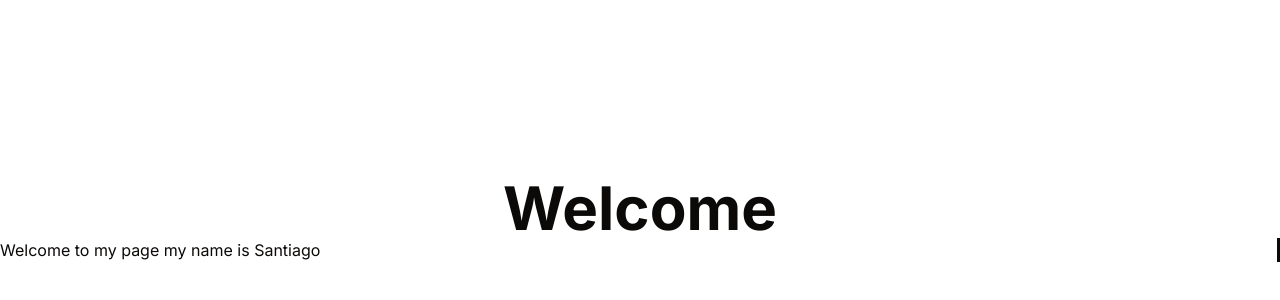
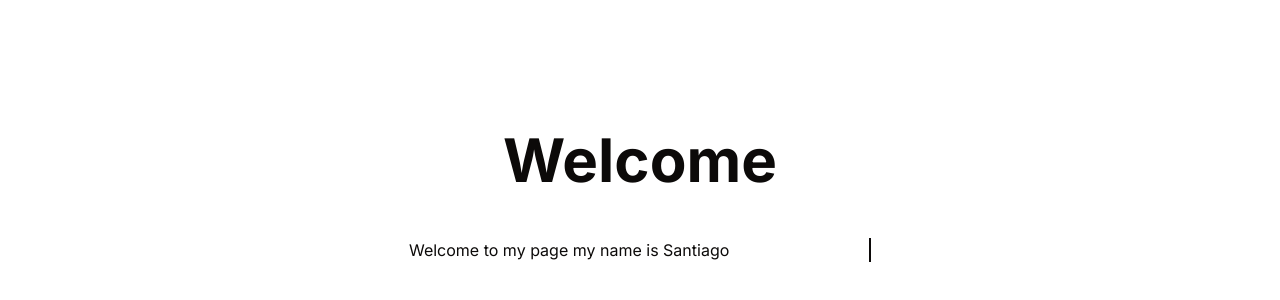
Before and after one commit to SantiZetina/sz-dashboard, a Next.js app: page /welcome in a window 1280 px wide. Shown: the part 180-480 px from the top of the page. Built offline with nearby package versions, Linux system fonts and the light colour scheme.

Commit message:
Update CSS and add typing effect to welcome page

```diff
--- a/app/globals.css
+++ b/app/globals.css
@@ -86,10 +86,26 @@ body,
   to { width: 100%; }
 }
 
+@keyframes blink {
+  50% { border-color: transparent;
+}
+}
+
 .typing-effect {
   overflow: hidden; /* Ensures the content is clipped */
   white-space: nowrap; /* Keeps the text in a single line */
-  border-right: 3px solid; /* Creates the cursor effect */
-  width: 0; /* Start with 0 width */
-  animation: typing 5s steps(15, end) forwards; /* Adjust duration and steps as needed */
+  border-right: 2px solid; /* Creates the cursor effect */
+  width: 100%; /* Start with 0 width */
+  max-width: 38%;
+  margin: 0 auto;
+  animation: typing 5s steps(50, end) forwards,
+              blink 1s step-end infinite;/* Adjust duration and steps as needed */
 }
+
+.container {
+  display:flex;
+  justify-content:center;
+  align-items:center;
+  height: 15vh;
+
+}
--- a/app/welcome/page.tsx
+++ b/app/welcome/page.tsx
@@ -10,9 +10,9 @@ export default function WelcomePage() {
         <RootLayout>
             <div className="flex flex-col justify-center items-center h-screen">
                 <h1 className="text-4xl sm:text-5xl md:text-6xl font-bold">Welcome</h1>
-
+               <div className='container'>
                 <h3 className='typing-effect'>Welcome to my page my name is Santiago</h3>
-
+                </div>
             </div>
         </RootLayout>
     )
```
